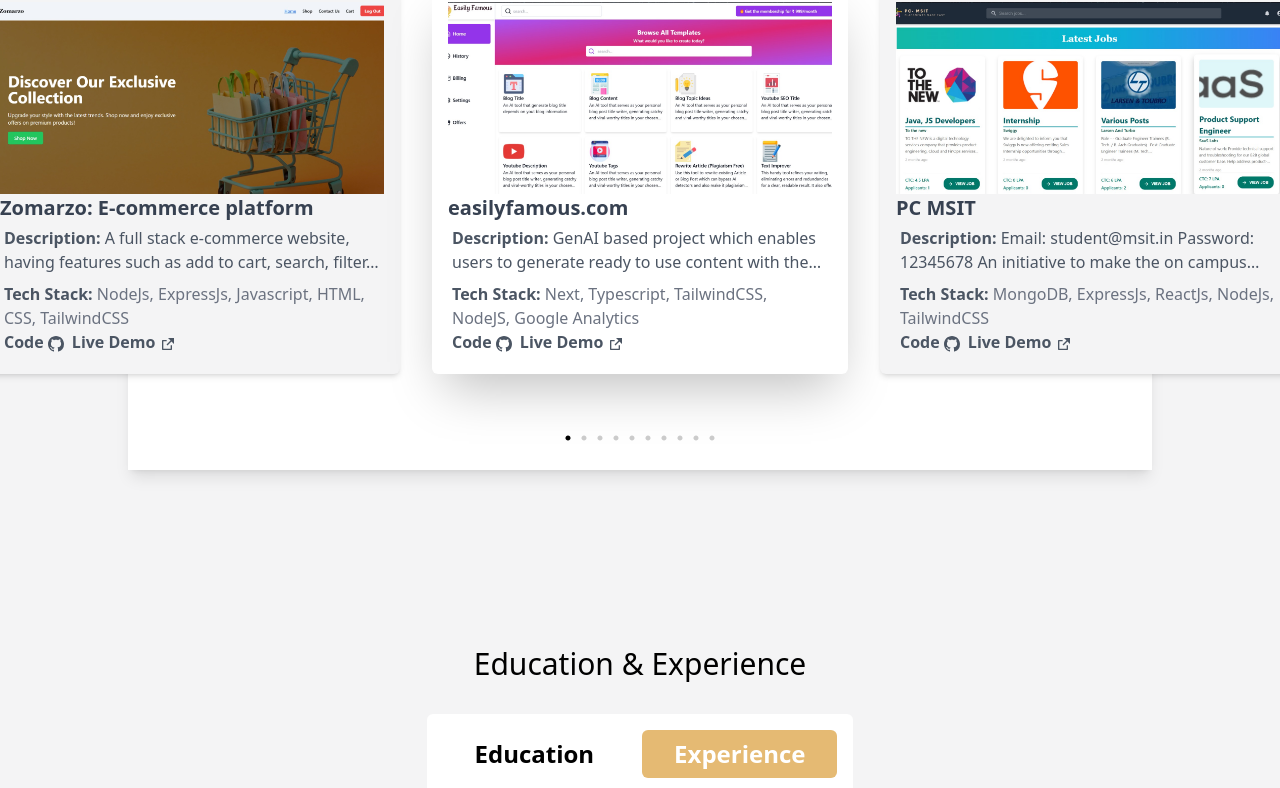
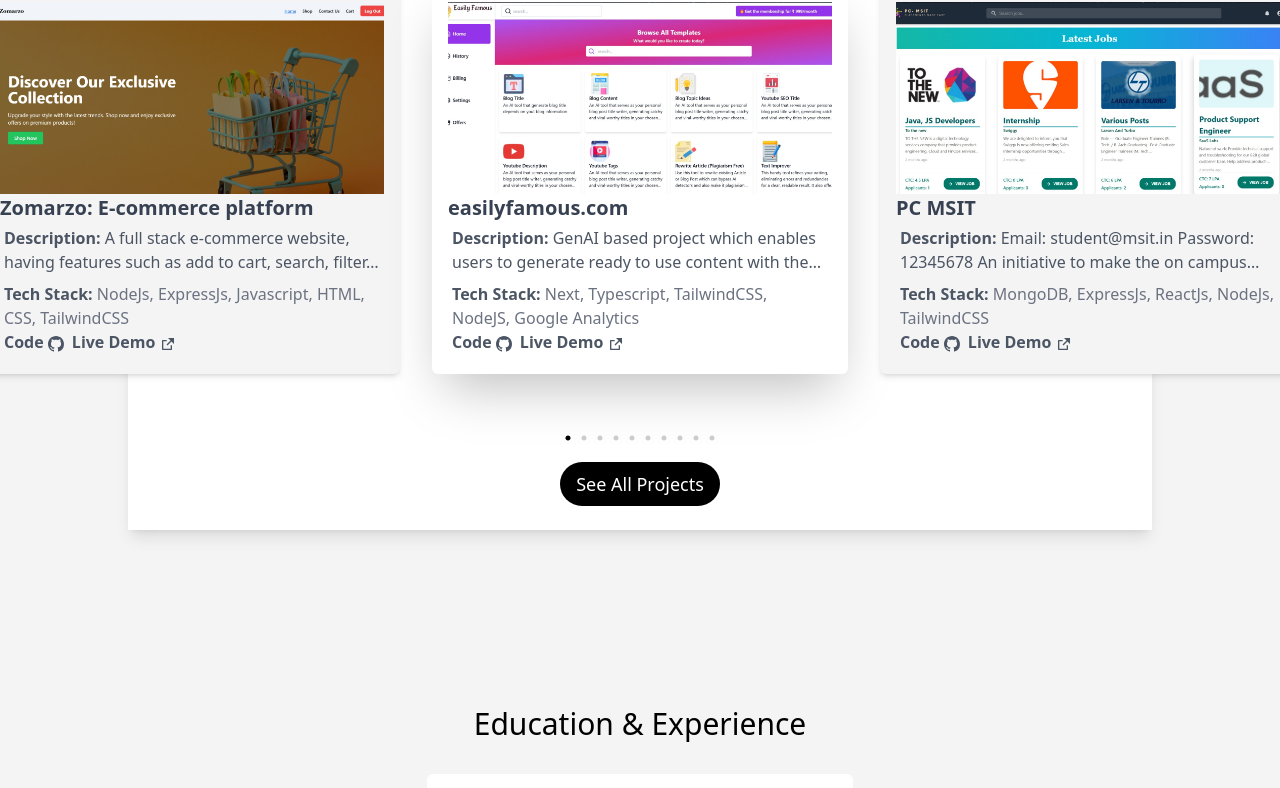
Before and after one commit to Yuvraj883/Yuvis-Portfolio, a React (Create React App) app: page / in a window 1280 px wide. Shown: the part 1876-2664 px from the top of the page. Built offline with nearby package versions, Linux system fonts and the light colour scheme.

Commit message:
Added see all projects button

```diff
--- a/src/Components/Projects.jsx
+++ b/src/Components/Projects.jsx
@@ -52,6 +52,10 @@
                         />
                     ))}
                 </div>
+                    <div className="flex justify-center mt-4">
+                    <button className="bg-black text-white px-4 py-2 rounded-r-full rounded-l-full text-lg "><a href="https://github.com/Yuvraj883?tab=repositories"> See All Projects</a></button>
+
+                    </div>
             </div>
             {/* Mobile View */}
             <div className="md:hidden w-[80%] mx-auto bg-white shadow-lg p-8 block overflow-auto">
@@ -77,7 +81,12 @@
                         />
                     ))}
                 </div>
+                <div className="flex justify-center mt-4">
+                    <button className="bg-black text-white px-4 py-2 rounded-r-full rounded-l-full text-lg "><a href="https://github.com/Yuvraj883?tab=repositories"> See All Projects</a></button>
+
+                    </div>
             </div>
+
         </div>
     )
 }
```
